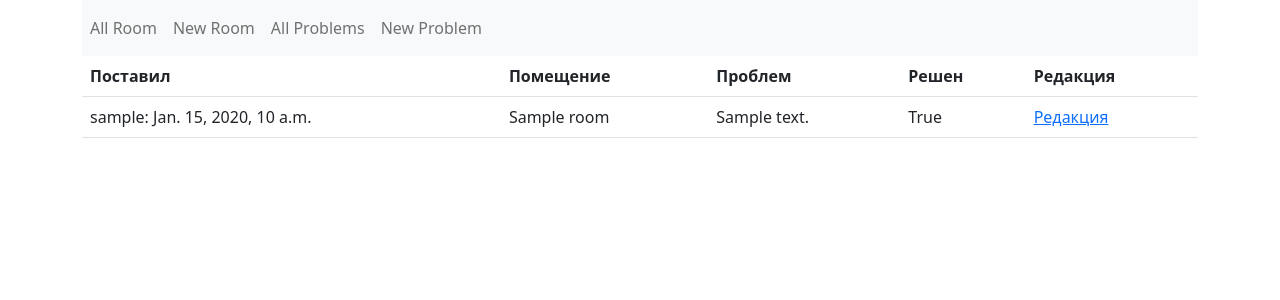
After one commit to badara1981/DJANGO-SOCIAL-WEBSITE, a Django app: page /maintenance/view-problems/ in a window 1280 px wide. The commit adds this page. Shown: the top 300 px of the page. Run offline with Django 3.2, Linux system fonts and the light colour scheme; tables that the repository leaves empty hold one stand-in row (values such as "Sample post").

Commit message:
Add problems, edit new view all

```diff
--- a/bookmarks/maintenance/urls.py
+++ b/bookmarks/maintenance/urls.py
@@ -1,6 +1,6 @@
 from django.urls import path
 from django.views.generic.edit import DeleteView
-from .views import EditRoom, ListAllRoom, NewRoom, DeleteRoom
+from .views import EditRoom, ListAllRoom, NewRoom, DeleteRoom, ListAllProblems, EditProblem, new_problem
 
 app_name = 'maint'
 urlpatterns = [
@@ -8,4 +8,8 @@ urlpatterns = [
     path('new/room/', NewRoom.as_view(), name='new_room'),
     path('edit/<int:pk>/room/', EditRoom.as_view(), name='edit_room'),
     path('delete/<int:pk>/room/', DeleteRoom.as_view(), name='delete_room'),
+
+    path('view-problems/', ListAllProblems.as_view(), name='view_problems'),
+    path('new/problem/', new_problem, name='new_problem'),
+    path('edit/<int:pk>/problem/', EditProblem.as_view(), name='edit_problem'),
 ]
--- a/bookmarks/maintenance/views.py
+++ b/bookmarks/maintenance/views.py
@@ -1,8 +1,9 @@
-from django.shortcuts import render
+from django.shortcuts import redirect, render
 from django.urls import reverse
 from django.views.generic import ListView, UpdateView, CreateView, DeleteView
 
 from .models import Rooms, Problem
+from .forms import NewProblemForm
 
 
 class ListAllRoom(ListView):
@@ -38,3 +39,28 @@ class DeleteRoom(DeleteView):
 
     def get_success_url(self) -> str:
         return reverse('maint:index')
+
+
+class ListAllProblems(ListView):
+    template_name = 'maintenance/problems.html'
+    context_object_name = 'problems'
+    model = Problem
+    fields = '__all__'
+
+class EditProblem(UpdateView):
+    template_name = 'maintenance/problem_edit.html'
+    model = Problem
+    fields = ('message', 'solve')
+
+    def get_success_url(self) -> str:
+        return reverse('maint:view_problems')
+
+def new_problem(request):
+    context = {}
+    form = NewProblemForm(request.POST or None)
+    if form.is_valid():
+        form.save()
+        form = NewProblemForm()
+        return redirect('maint:view_problems')
+    context['form'] = form
+    return render(request, 'maintenance/new_problem.html', context)
--- a/bookmarks/templates/maintenance/all_room.html
+++ b/bookmarks/templates/maintenance/all_room.html
@@ -1,4 +1,6 @@
 {% extends 'maintenance/basehtml.html' %}
+
+{% block title %}All -Rooms{% endblock title %}
 
 {% block content %}
 {% include 'maintenance/room_nav.html' %}
--- a/bookmarks/templates/maintenance/edit_room.html
+++ b/bookmarks/templates/maintenance/edit_room.html
@@ -1,5 +1,5 @@
 {% extends 'maintenance/basehtml.html' %}
-
+{% block title %}Edit -Rooms{% endblock title %}
 {% block content %}
 {% include 'maintenance/room_nav.html' %}
 
--- /dev/null
+++ b/bookmarks/templates/maintenance/problems.html
@@ -0,0 +1,24 @@
+{% extends 'maintenance/basehtml.html' %}
+{% block title %}All - Problems{% endblock title %}
+{% block content %}
+{% include 'maintenance/room_nav.html' %}
+
+<table class="table">
+    <tr>
+        <th>Поставил</th>
+        <th>Помещение</th>
+        <th>Проблем</th>
+        <th>Решен</th>
+        <th>Редакция</th>
+    </tr>
+{% for problem in problems %}
+    <tr>
+        <td>{{ problem.user }}: {{ problem.date_publish }}</td>
+        <td>{{ problem.room_name }}</td>
+        <td>{{ problem.message }}</td>
+        <td>{{ problem.solve }}</td>
+        <td><a href="{%url 'maint:edit_problem' problem.id %}">Редакция</a></td>
+    </tr>
+{% endfor %}
+</table>
+{% endblock content %}
--- a/bookmarks/templates/maintenance/room_nav.html
+++ b/bookmarks/templates/maintenance/room_nav.html
@@ -6,5 +6,11 @@
         <li class="nav-item">
             <a class="nav-link" href="{% url 'maint:new_room' %}">New Room</a>
         </li>
+        <li class="nav-item">
+            <a class="nav-link" href="{%url 'maint:view_problems' %}">All Problems</a>
+        </li>
+        <li class="nav-item">
+            <a class="nav-link" href="{% url 'maint:new_problem' %}">New Problem</a>
+        </li>
     </ul>
 </nav>
```
Also changed, not shown: bookmarks/maintenance/forms.py (added, +16 -0 lines), bookmarks/templates/maintenance/new_problem.html (added, +10 -0 lines), bookmarks/templates/maintenance/problem_edit.html (added, +16 -0 lines).
